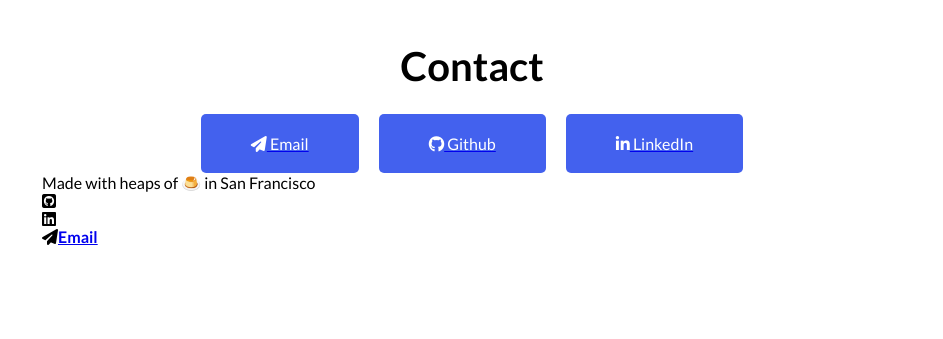
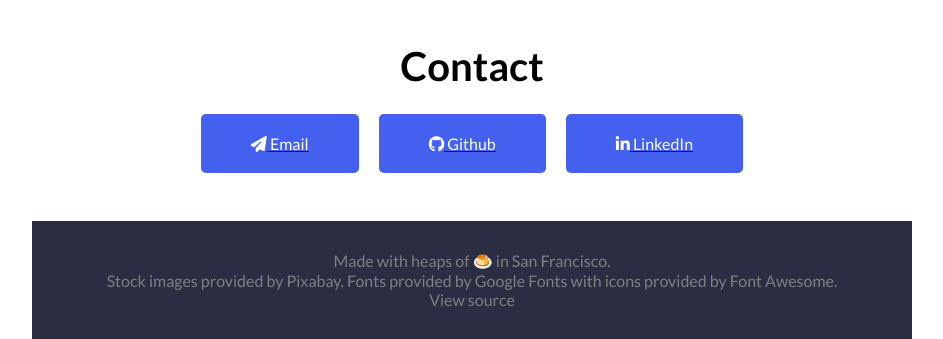
Before and after one commit to lwjones/lwjones.github.io, a plain HTML site: page index.html in a window 1280 px wide. Shown: the part 2062-2401 px from the top of the page, without its empty margins (168-1111 px from the left). Before the commit the page ends 2309 px from the top, so only its background shows below. Drawn offline with Linux system fonts and the light colour scheme.

Commit message:
Style footer

```diff
--- a/assets/css/styles.css
+++ b/assets/css/styles.css
@@ -233,3 +233,26 @@ section h2 {
 }
 
 /** Contact end */
+
+
+/** Footer start */
+footer {
+  margin-top: 48px;
+  padding-top: 30px;
+  padding-bottom: 30px;
+  background-color: #2b2d42;
+  color: gray;
+  text-align: center;
+}
+
+footer a {
+  text-decoration: none;
+  color: gray;
+}
+
+footer a:hover {
+  border-bottom: 1px solid lightgray;
+  color: lightgray;
+}
+
+/** Footer end */
--- a/index.html
+++ b/index.html
@@ -128,13 +128,9 @@
 <footer>
 
   <div id="credits">
-    <p>Made with heaps of &#127854 in San Francisco</p>
-  </div>
-
-  <div id="quick-links">
-    <div class="quick-link github"><i class="fa-brands fa-github-square"></i></div>
-    <div class="quick-link linkedin"><i class="fa-brands fa-linkedin"></i></div>
-    <div class="quick-link email"><i class="fa-solid fa-paper-plane"><a href="mailto:lwjones@hey.com">Email</a></i></div>
+    <p>Made with heaps of &#127854 in San Francisco.</p>
+    <p>Stock images provided by Pixabay. Fonts provided by Google Fonts with icons provided by Font Awesome.</p>
+    <p><a href="https://github.com/lwjones/lwjones.github.io">View source</a></p>
   </div>
 
 </footer>
```
